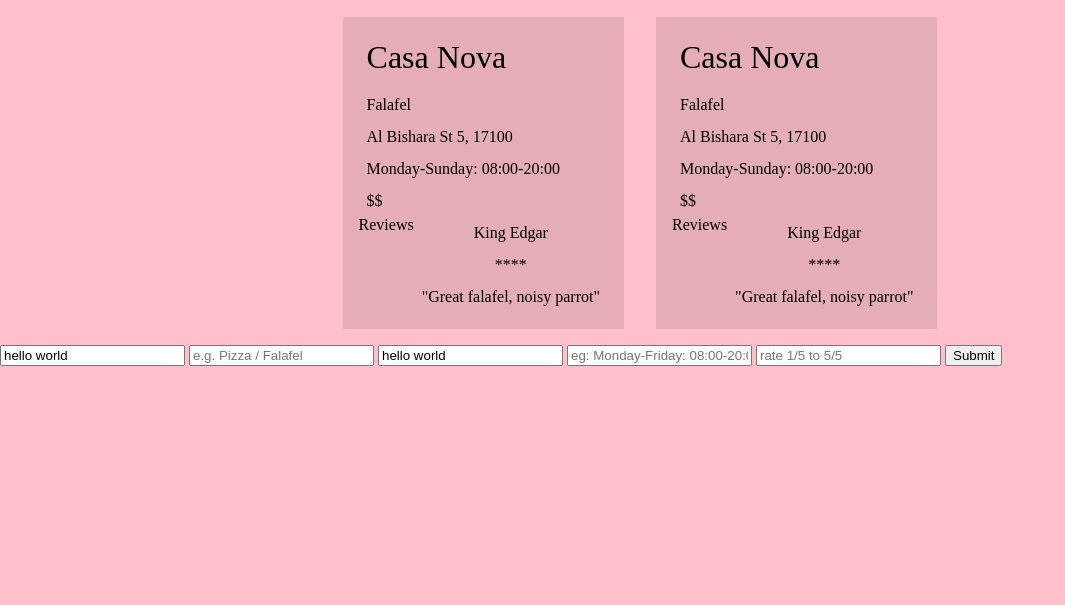
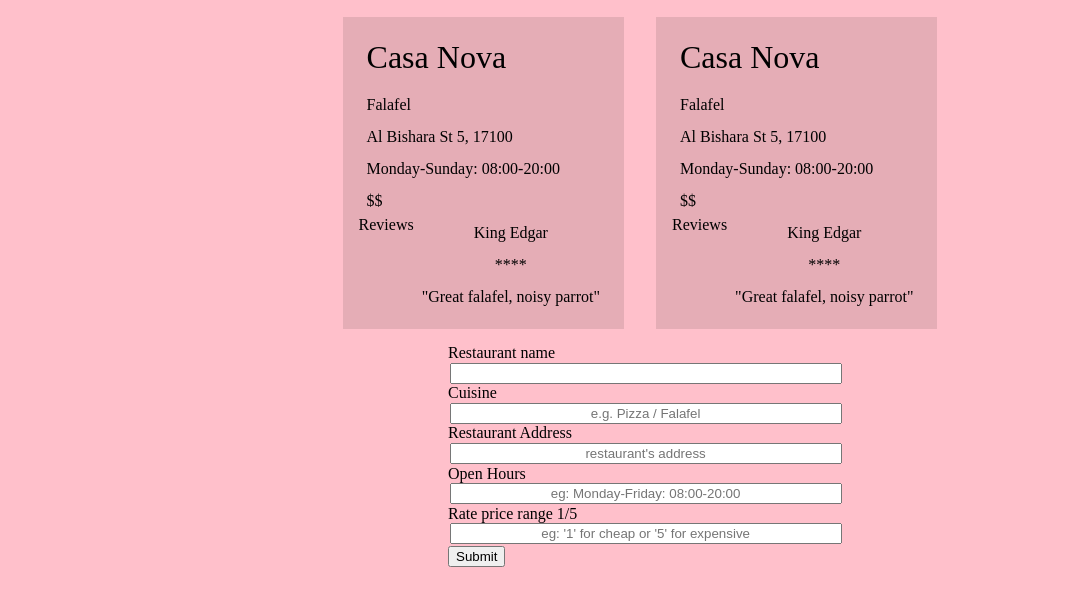
Before and after one commit to FACN1/week6-D-REEM-TEAM, a website: page public/index.html in a window 1280 px wide. Shown: the part 95-700 px from the top of the page, without its empty margins (0-1065 px from the left). Drawn offline with Linux system fonts and the light colour scheme.

Commit message:
add styling to form

```diff
--- a/public/css/main.css
+++ b/public/css/main.css
@@ -122,3 +122,23 @@ h2 {
 .user-review {
 	padding: 0.5rem;
 }
+
+#newRestaurantFormWrapper {
+  width: 100%;
+  display: flex;
+  flex-wrap: wrap;
+  align-items: center;
+  justify-content: center;
+
+}
+
+#newRestaurantForm {
+  width: 30%;
+  min-width: 15rem;
+}
+
+#newRestaurantForm input {
+  width: 100%;
+  margin: 0.1rem;
+  text-align: center;
+}
--- a/public/index.html
+++ b/public/index.html
@@ -62,13 +62,20 @@
 
     </div>
 
-    <section id="newRestaurantForm">
-      <input type="text" name="submitName" value="hello world">
-      <input type="text" name="submitCuisine" placeholder="e.g. Pizza / Falafel">
-      <input type="text" name="submitAddress" placeholder="restaurant's address" value="hello world">
-      <input type="text" name="submitOpenHours" placeholder="eg: Monday-Friday: 08:00-20:00">
-      <input type="text" name="submitPriceRange" placeholder="rate 1/5 to 5/5">
-      <button type="submit" name="submit" id="submitButton">Submit</button>
+    <section id="newRestaurantFormWrapper">
+      <form id="newRestaurantForm">
+        <span>Restaurant name</span>
+        <input type="text" name="submitName"><br>
+        <span>Cuisine</span>
+        <input type="text" name="submitCuisine" placeholder="e.g. Pizza / Falafel"><br>
+        <span>Restaurant Address</span>
+        <input type="text" name="submitAddress" placeholder="restaurant's address"><br>
+        <span>Open Hours</span>
+        <input type="text" name="submitOpenHours" placeholder="eg: Monday-Friday: 08:00-20:00"><br>
+        <span>Rate price range 1/5</span>
+        <input type="text" name="submitPriceRange" placeholder="eg: '1' for cheap or '5' for expensive"><br>
+        <button type="submit" name="submit" id="submitButton">Submit</button><br>
+      </form>
 
     </section>
 
```
